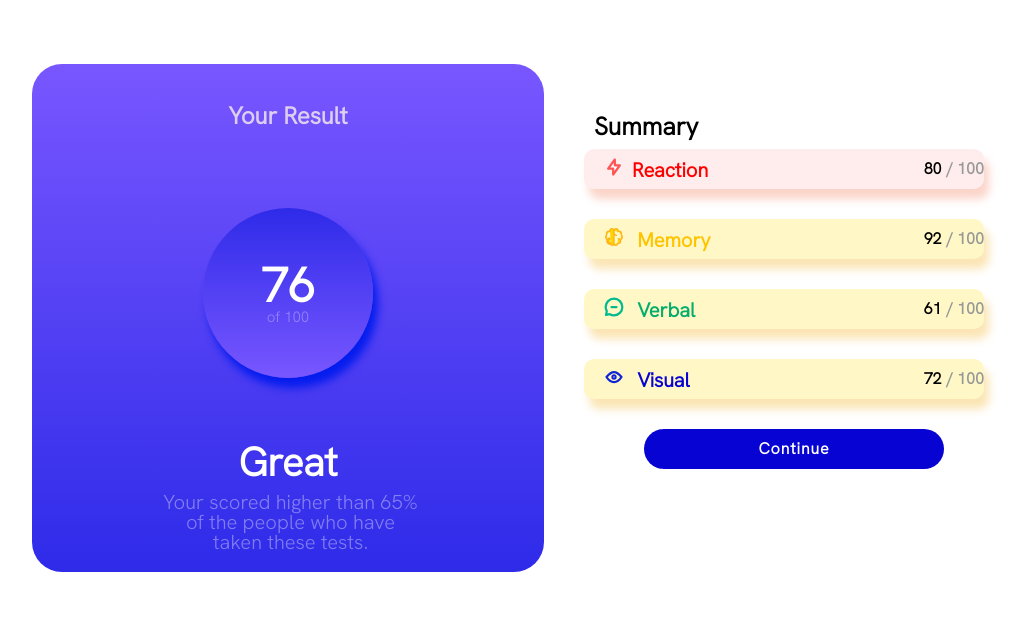
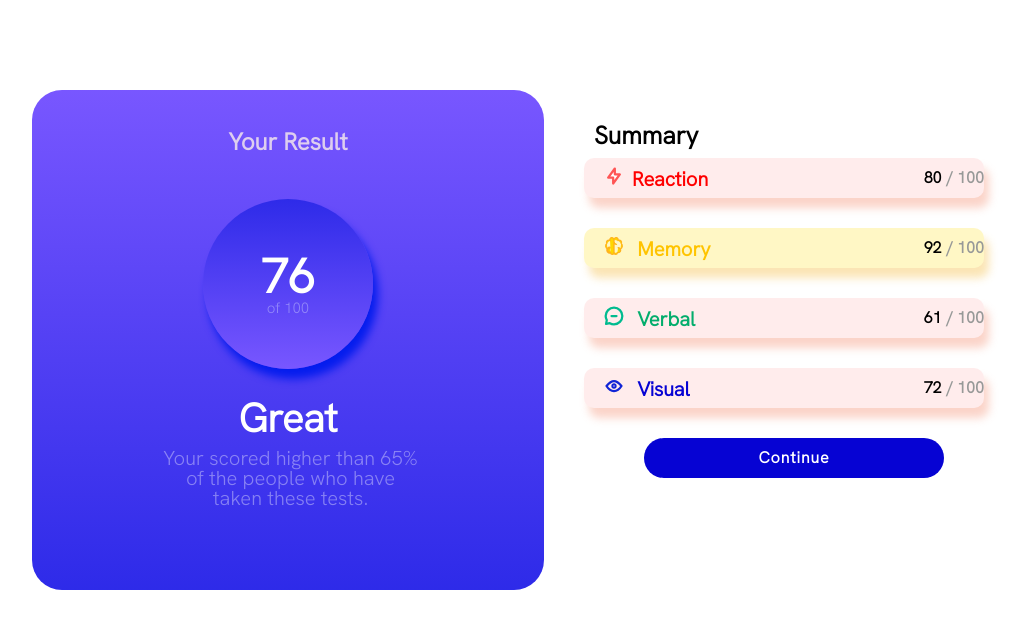
Before and after one commit to DatoArchvadze/Card_project, a plain HTML site: page index.html in a window 1280 px wide. Shown: the whole page, without its empty margins (102-1126 px from the left). Drawn offline with Linux system fonts and the light colour scheme.

Commit message:
second commit

```diff
--- a/index.html
+++ b/index.html
@@ -45,7 +45,7 @@
         </div>
       </span>
       <span class="info">
-        <div class="progressbar num2">
+        <div class="progressbar num3">
           <h1 id="h1_3"><svg xmlns="http://www.w3.org/2000/svg" width="20" height="20" fill="none" viewBox="0 0 20 20"><path stroke="#00BB8F" stroke-linecap="round" stroke-linejoin="round" stroke-width="2.25" d="M7.5 10h5M10 18.333A8.333 8.333 0 1 0 1.667 10c0 1.518.406 2.942 1.115 4.167l-.699 3.75 3.75-.699A8.295 8.295 0 0 0 10 18.333Z"/></svg> Verbal</h1>
           <div id="progressbar_last">
             <p id="progressbar_last_p1">61</p>
@@ -54,7 +54,7 @@
         </div>
       </span>
       <span class="info">
-        <div class="progressbar num2">
+        <div class="progressbar num4 ">
           <h1 id="h1_4"><svg xmlns="http://www.w3.org/2000/svg" width="20" height="20" fill="none" viewBox="0 0 20 20"><path stroke="#1125D6" stroke-linecap="round" stroke-linejoin="round" stroke-width="2" d="M10 11.667a1.667 1.667 0 1 0 0-3.334 1.667 1.667 0 0 0 0 3.334Z"/><path stroke="#1125D6" stroke-linecap="round" stroke-linejoin="round" stroke-width="2.25" d="M17.5 10c-1.574 2.492-4.402 5-7.5 5s-5.926-2.508-7.5-5C4.416 7.632 6.66 5 10 5s5.584 2.632 7.5 5Z"/></svg> Visual</h1>
           <div id="progressbar_last">
             <p id="progressbar_last_p1">72</p>
--- a/style.css
+++ b/style.css
@@ -22,8 +22,7 @@ body{
     border-bottom-left-radius: 30px;
     border-bottom-right-radius: 30px;
     width: 100%;
-    min-height:26.25rem ;
-    height: 53%;
+    height: 500px;
 }
 .card h1{
     padding-top: 40px;
@@ -200,7 +199,7 @@ button:hover{
         border-radius: 30px;
         margin-top: 5%;
         width: 40%;
-        height: auto;
+        margin-top: 90px;
     }
     #card_p{
         margin-bottom: 20px;
```
